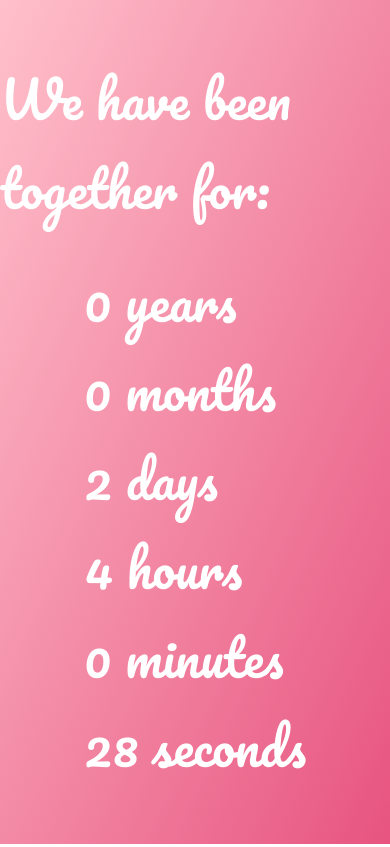
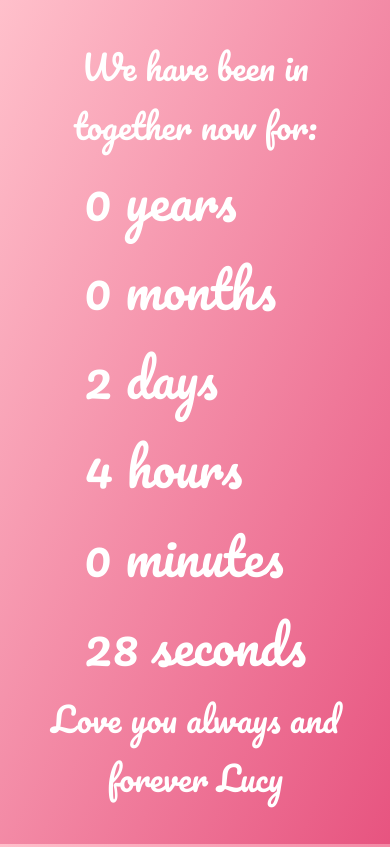
Before and after one commit to abs3nce/angular-lnk, an Angular app: page / in a window 390 px wide. Built offline with nearby package versions, Linux system fonts and the light colour scheme.

Commit message:
- design changes

```diff
--- a/src/app/app.component.html
+++ b/src/app/app.component.html
@@ -1,6 +1,6 @@
 <div class="container">
   <div class="text">
-    We have been together for:
+    We have been in together now for:
   </div>
   <div class="clock">
     <div class="years">
@@ -22,4 +22,7 @@
       {{clockStrings.seconds}} seconds
     </div>
   </div>
+  <div class="text2">
+    Love you always and forever Lucy
+  </div>
 </div>
--- a/src/app/app.component.scss
+++ b/src/app/app.component.scss
@@ -4,8 +4,24 @@
   justify-content: center;
   height: 100vh;
   flex-direction: column;
+
   .text {
-      margin-bottom: 24px;
+    padding: 24px;
+    font-size: 4vh;
+    @media screen and (max-width: 425px) {
+      padding: 40px;
+      padding-bottom: 0;
+      text-align: center;
+    }
+  }
+  .text2 {
+    padding: 24px;
+    font-size: 4vh;
+    @media screen and (max-width: 425px) {
+      padding: 40px;
+      padding-top: 0;
+      text-align: center;
+    }
   }
 
   .clock {
--- a/src/app/app.component.ts
+++ b/src/app/app.component.ts
@@ -24,6 +24,7 @@ export class AppComponent {
       this.interval();
     }, 1000);
   }
+
   interval() {
     const currentDate = new Date();
     const deltaMs = currentDate.getTime() - this.startDate.getTime();
```
Lines whose indentation alone changed are shown as unchanged.
